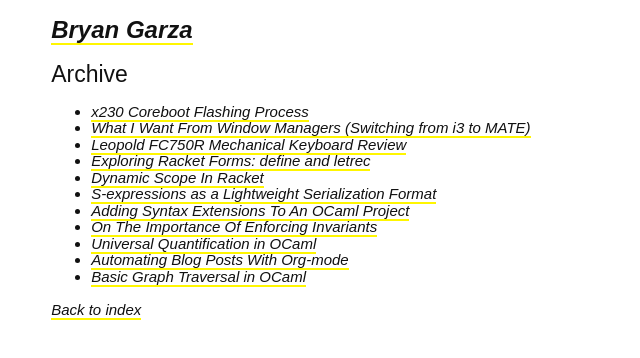
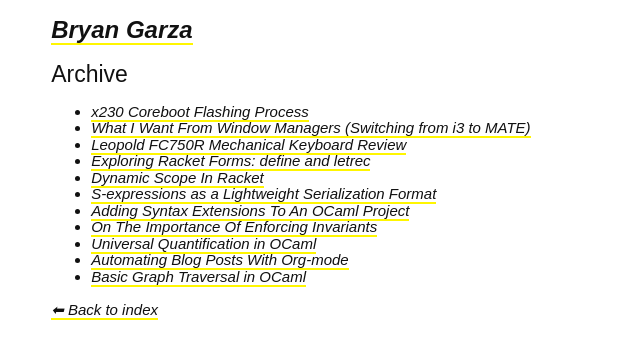
Before and after one commit to bryangarza/bryangarza.github.io, a plain HTML site: page archive.html in a window 1280 px wide. Shown: the full height of the page, 0-640 px from the left. Drawn offline with Linux system fonts and the light colour scheme.

Commit message:
Add unicode left arrow to link

```diff
--- a/archive.html
+++ b/archive.html
@@ -33,7 +33,7 @@
 </ul>
 </div>
 <div id="postamble" class="status">
-<a href="./">Back to index</a>
+<a href="./">⬅ Back to index</a>
 </div>
 </body>
 </html>
```
Also changed, not shown: 1 other file.
